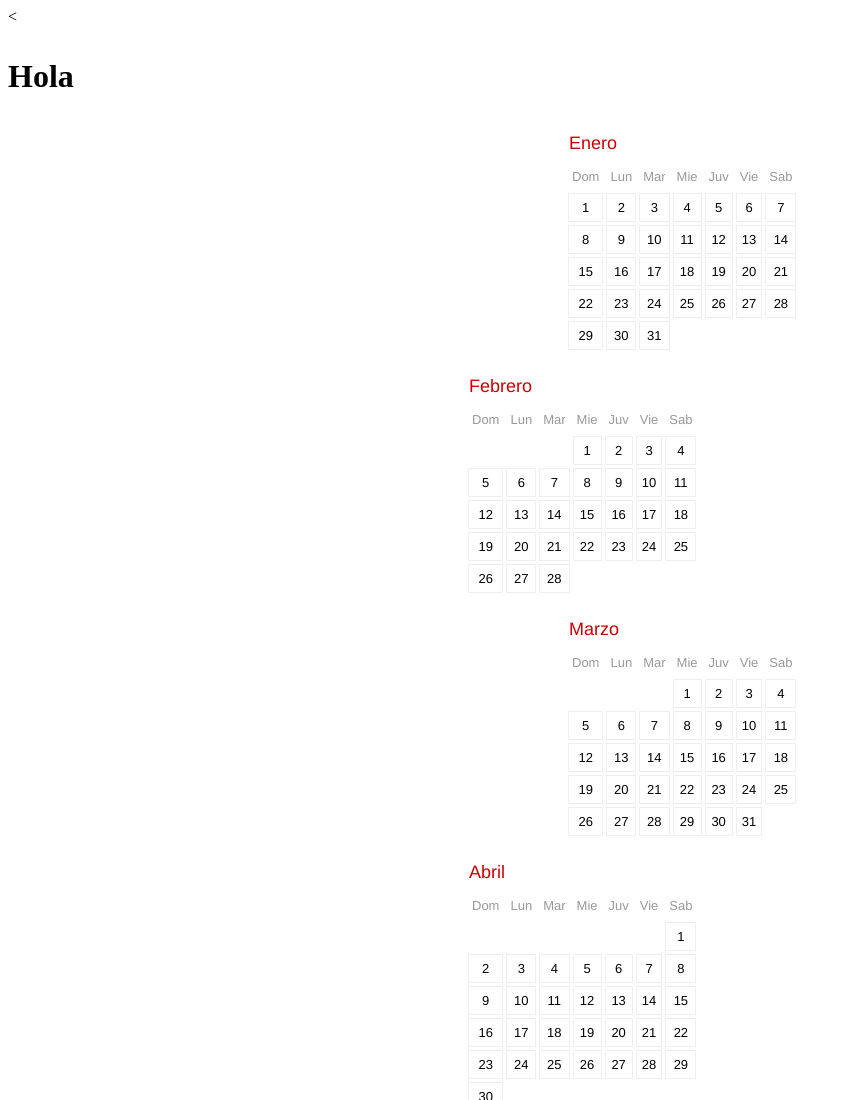
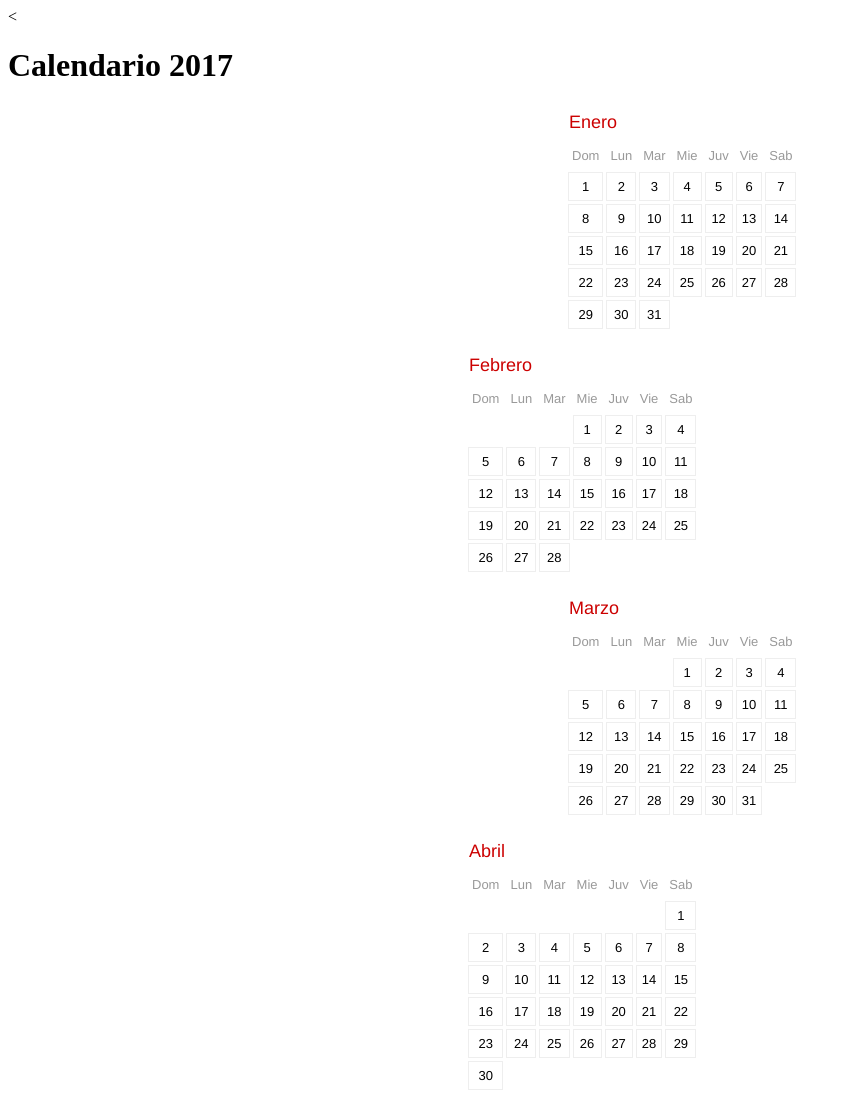
Before and after one commit to Ldanny94/Calendario, a plain HTML site: page index.html in a window 1280 px wide. Shown: the top 1100 px of the page, without its empty margins (0-851 px from the left). Drawn offline with Linux system fonts and the light colour scheme.

Commit message:
Agrega nuevo titulo

```diff
--- a/index.html
+++ b/index.html
@@ -7,8 +7,6 @@
       <link rel="stylesheet" href="style.css">
   </head>
   <body>
-<h1>
-  <div><p>Hola</p></div>
-</h1>
+    <h1>Calendario 2017</h1>
   </body>
 </html>
```
